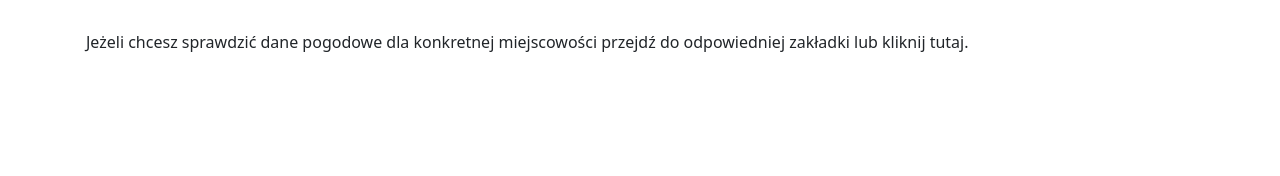
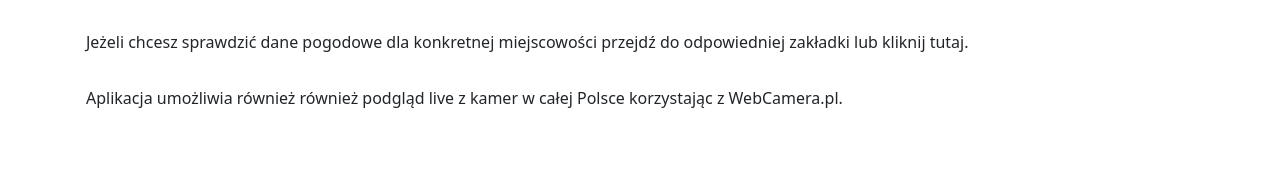
Before and after one commit to DawidDrabczyk/WeatherApp, an Angular app: page / in a window 1280 px wide. Shown: the part 334-510 px from the top of the page. Built offline with nearby package versions, Linux system fonts and the light colour scheme.

Commit message:
Add webcamera feature at home page

```diff
--- a/src/app/home-page/home-page.component.html
+++ b/src/app/home-page/home-page.component.html
@@ -17,6 +17,12 @@
     odpowiedniej zakładki lub kliknij
     <span class="list_link" routerLink="/weather-data">tutaj</span>.
   </div>
+
+  <div class="col-12 option">
+    Aplikacja umożliwia również również podgląd live z kamer w całej Polsce
+    korzystając z
+    <span class="list_link" routerLink="/webcamera">WebCamera.pl</span>.
+  </div>
 </div>
 <small class="small_desc">
   <span class="small_text">
```
